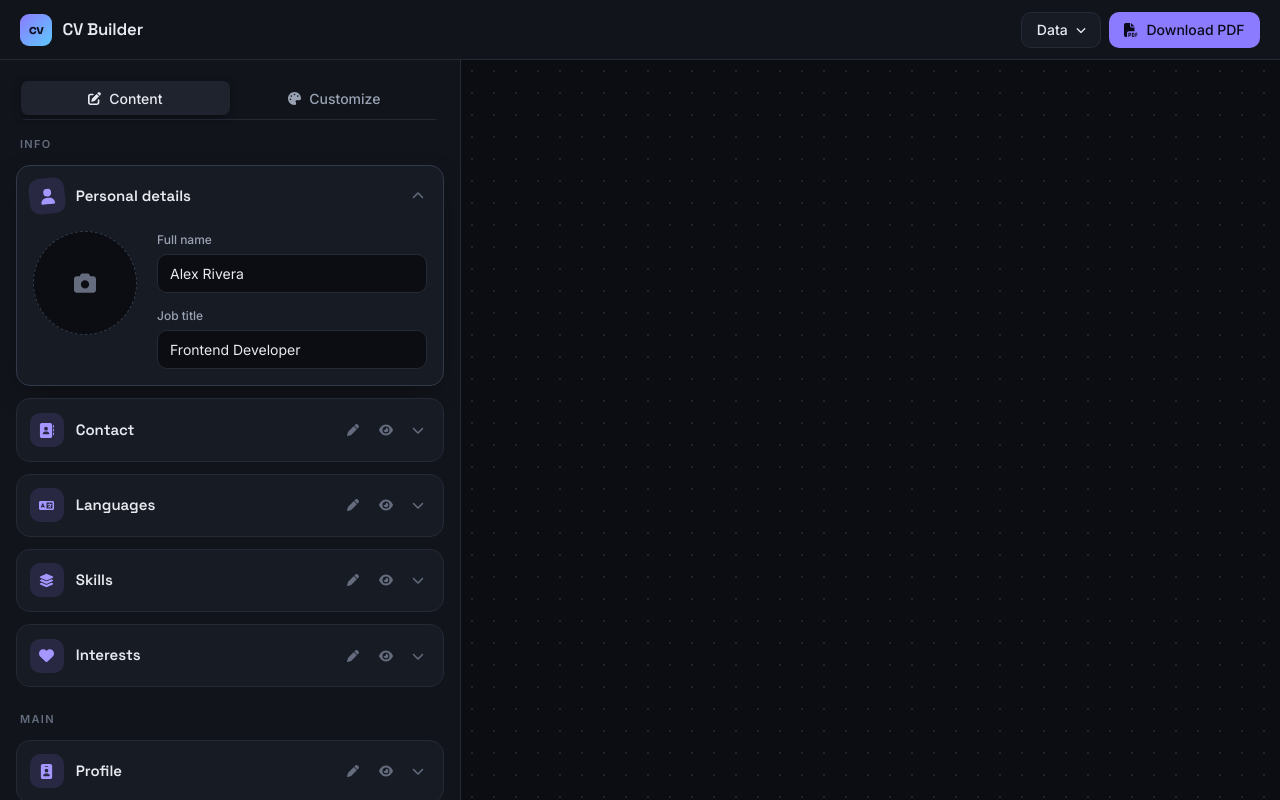
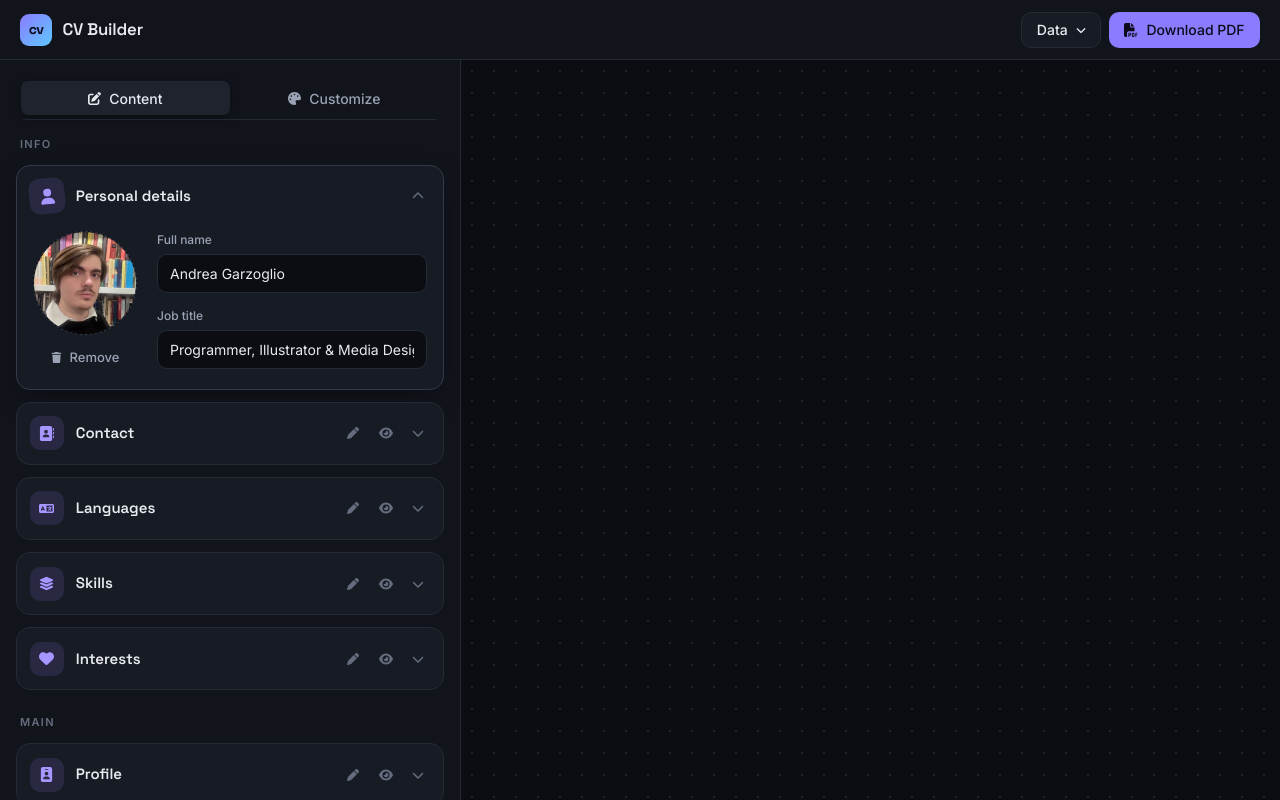
Before and after one commit to AndreaGarzoglio/cv-application, a React (Vite) app: page / in a window 1280 px wide. Built offline with nearby package versions, Linux system fonts and the light colour scheme.

Commit message:
Use my portfolio website data as the example resume

```diff
--- a/src/components/editor/DateRangeFields.jsx
+++ b/src/components/editor/DateRangeFields.jsx
@@ -1,5 +1,7 @@
 import Field from '../ui/Field.jsx'
 import Switch from '../ui/Switch.jsx'
+
+const isYearOnly = (value) => /^\d{4}$/.test(value)
 
 function DateRangeFields({ entry, onChange, currentLabel }) {
   return (
@@ -19,6 +21,9 @@ function DateRangeFields({ entry, onChange, currentLabel }) {
           onChange={(e) => onChange({ endDate: e.target.value })}
         />
       </div>
+      {[entry.startDate, entry.current ? '' : entry.endDate].some(isYearOnly) && (
+        <p className="hint">Saved with the year only. Pick a month to be more precise.</p>
+      )}
       <Switch
         label={currentLabel}
         checked={entry.current}
--- a/src/components/editor/sections/EducationSection.jsx
+++ b/src/components/editor/sections/EducationSection.jsx
@@ -24,7 +24,7 @@ function renderFields(entry, set) {
     <>
       <Field
         label="Course / degree"
-        placeholder="e.g. BSc in Computer Science"
+        placeholder="e.g. Full Stack Developer course"
         value={entry.degree}
         autoFocus={!entry.degree}
         onChange={(e) => set({ degree: e.target.value })}
@@ -32,7 +32,7 @@ function renderFields(entry, set) {
       <div className="field-row">
         <Field
           label="School"
-          placeholder="e.g. University of Milan"
+          placeholder="e.g. The Odin Project"
           value={entry.school}
           onChange={(e) => set({ school: e.target.value })}
         />
@@ -46,7 +46,7 @@ function renderFields(entry, set) {
       <DateRangeFields entry={entry} onChange={set} currentLabel="I currently study here" />
       <Field
         label="Grade"
-        placeholder="e.g. 108/110, GPA 3.8"
+        placeholder="e.g. 27/30, 81/100"
         value={entry.grade}
         onChange={(e) => set({ grade: e.target.value })}
       />
--- a/src/components/editor/sections/ExperienceSection.jsx
+++ b/src/components/editor/sections/ExperienceSection.jsx
@@ -23,7 +23,7 @@ function renderFields(entry, set) {
     <>
       <Field
         label="Job title"
-        placeholder="e.g. Frontend Developer"
+        placeholder="e.g. Concept Artist & Game Writer"
         value={entry.position}
         autoFocus={!entry.position}
         onChange={(e) => set({ position: e.target.value })}
@@ -31,13 +31,13 @@ function renderFields(entry, set) {
       <div className="field-row">
         <Field
           label="Company"
-          placeholder="e.g. Acme Studio"
+          placeholder="e.g. Mad Burger Studio"
           value={entry.company}
           onChange={(e) => set({ company: e.target.value })}
         />
         <Field
           label="Location"
-          placeholder="e.g. Milan, Italy"
+          placeholder="e.g. Genoa, Italy"
           value={entry.location}
           onChange={(e) => set({ location: e.target.value })}
         />
--- a/src/components/editor/sections/PersonalSection.jsx
+++ b/src/components/editor/sections/PersonalSection.jsx
@@ -55,13 +55,13 @@ function PersonalSection({ personal, onChange }) {
         <div className="field-stack personal__fields">
           <Field
             label="Full name"
-            placeholder="e.g. Alex Rivera"
+            placeholder="e.g. Andrea Garzoglio"
             value={personal.fullName}
             onChange={(e) => set({ fullName: e.target.value })}
           />
           <Field
             label="Job title"
-            placeholder="e.g. Frontend Developer"
+            placeholder="e.g. Concept Artist"
             value={personal.jobTitle}
             onChange={(e) => set({ jobTitle: e.target.value })}
           />
--- a/src/data/platforms.js
+++ b/src/data/platforms.js
@@ -79,7 +79,7 @@ export const PLATFORM_GROUPS = [
         href: (v) => `https://wa.me/${v.replace(/\D/g, '')}`,
       },
       telegram: { label: 'Telegram', icon: FaTelegram, placeholder: '@username', href: profile('https://t.me/') },
-      discord: { label: 'Discord', icon: FaDiscord, placeholder: 'username' },
+      discord: { label: 'Discord', icon: FaDiscord, placeholder: 'username or profile link', href: profile() },
       skype: { label: 'Skype', icon: FaSkype, placeholder: 'live:username' },
       slack: { label: 'Slack', icon: FaSlack, placeholder: 'workspace.slack.com' },
     },
--- a/src/data/sampleResume.js
+++ b/src/data/sampleResume.js
@@ -29,111 +29,182 @@ export function createEmptyResume() {
   }
 }
 
+// Example content, taken from andreagarzoglio.github.io/Website.
+// Dates with only a year ("2021") are shown as the year alone.
 export function createSampleResume() {
   return {
     personal: {
-      fullName: 'Alex Rivera',
-      jobTitle: 'Frontend Developer',
-      photo: '',
+      fullName: 'Andrea Garzoglio',
+      jobTitle: 'Programmer, Illustrator & Media Designer',
+      photo: '/sample-portrait.webp',
     },
     contacts: [
-      { id: uid(), platform: 'email', value: 'alex.rivera@email.com' },
-      { id: uid(), platform: 'phone', value: '+39 333 123 4567' },
-      { id: uid(), platform: 'location', value: 'Milan, Italy' },
-      { id: uid(), platform: 'linkedin', value: 'linkedin.com/in/alexrivera' },
-      { id: uid(), platform: 'github', value: 'github.com/alexrivera' },
-      { id: uid(), platform: 'discord', value: 'alex.dev' },
+      { id: uid(), platform: 'gmail', value: 'andrea.garzoglio@gmail.com' },
+      { id: uid(), platform: 'location', value: 'Genoa, Italy' },
+      { id: uid(), platform: 'birthday', value: '27/04/2000' },
+      { id: uid(), platform: 'license', value: 'Type B' },
+      { id: uid(), platform: 'website', value: 'andreagarzoglio.github.io/Website' },
+      { id: uid(), platform: 'linkedin', value: 'linkedin.com/in/andrea-garzoglio-522668265' },
+      { id: uid(), platform: 'github', value: 'github.com/AndreaGarzoglio' },
+      { id: uid(), platform: 'artstation', value: 'artstation.com/garuzo' },
+      { id: uid(), platform: 'instagram', value: '@garuzo_msr' },
+      { id: uid(), platform: 'discord', value: 'discord.com/users/307178729912795149' },
     ],
     languages: [
       { id: uid(), name: 'Italian', level: 5, note: '' },
-      { id: uid(), name: 'English', level: 4, note: 'IELTS 7.5' },
-      { id: uid(), name: 'Spanish', level: 2, note: '' },
+      { id: uid(), name: 'English', level: 4, note: '' },
     ],
     skillCategories: [
       {
         id: uid(),
-        name: 'Frontend',
+        name: 'Art & design',
         skills: [
-          { id: uid(), name: 'HTML & CSS', level: 5 },
-          { id: uid(), name: 'JavaScript', level: 4 },
-          { id: uid(), name: 'React', level: 4 },
+          { id: uid(), name: 'Photoshop', level: 5 },
+          { id: uid(), name: 'Procreate', level: 4 },
+          { id: uid(), name: 'Illustrator', level: 3 },
+          { id: uid(), name: 'Blender', level: 2 },
+          { id: uid(), name: 'ZBrush', level: 1 },
+          { id: uid(), name: 'UI/UX design', level: 3 },
         ],
       },
       {
         id: uid(),
-        name: 'Tools',
+        name: 'Games',
         skills: [
-          { id: uid(), name: 'Git', level: 4 },
-          { id: uid(), name: 'Vite', level: 3 },
-          { id: uid(), name: 'Figma', level: 3 },
+          { id: uid(), name: 'Concept art', level: 5 },
+          { id: uid(), name: 'Worldbuilding', level: 4 },
+          { id: uid(), name: 'Unreal Engine', level: 3 },
+          { id: uid(), name: 'Unity & C#', level: 3 },
         ],
       },
       {
         id: uid(),
-        name: 'Drawing',
+        name: 'Code',
         skills: [
-          { id: uid(), name: 'Procreate', level: 4 },
-          { id: uid(), name: 'Photoshop', level: 3 },
+          { id: uid(), name: 'HTML & CSS', level: 4 },
+          { id: uid(), name: 'JavaScript', level: 3 },
+          { id: uid(), name: 'Git & GitHub', level: 3 },
+          { id: uid(), name: 'Back end', level: 1 },
+        ],
+      },
+      {
+        id: uid(),
+        name: 'Marketing',
+        skills: [
+          { id: uid(), name: 'Social media content', level: 4 },
+          { id: uid(), name: 'Brand identity & logos', level: 3 },
+          { id: uid(), name: 'Copywriting', level: 3 },
         ],
       },
     ],
     interests: [
-      { id: uid(), name: 'Digital illustration' },
-      { id: uid(), name: 'Photography' },
-      { id: uid(), name: 'Hiking' },
-      { id: uid(), name: 'Chess' },
+      { id: uid(), name: 'Video games' },
+      { id: uid(), name: 'Dungeons & Dragons' },
+      { id: uid(), name: 'Anime & TV shows' },
+      { id: uid(), name: 'Music' },
+      { id: uid(), name: 'Building PCs' },
     ],
     profile:
-      'Frontend developer with a designer’s eye. I enjoy turning ideas into fast, accessible interfaces and I care about the small details that make a product feel polished.',
+      'Programmer, illustrator and media designer from Genoa. Ten years of drawing, sharpened into concept art at **Event Horizon School**, five years on an indie game team, a game-marketing internship and now two years of building software. Open to junior front-end, UI/UX, game concept art and media design roles, remote or in Genoa.',
     experience: [
       {
         id: uid(),
-        position: 'Junior Frontend Developer',
-        company: 'Acme Studio',
+        position: 'Concept Artist & Game Writer',
+        company: 'Mad Burger Studio · YMDIR',
         location: 'Milan, Italy',
-        startDate: '2024-03',
+        startDate: '2021',
         endDate: '',
         current: true,
         description:
-          '- Built reusable React components for the company design system\n- Improved Lighthouse performance score from 62 to 95\n- Collaborated with designers to ship three client websites',
+          '- Concept art for characters and creatures\n- Story, lore and worldbuilding\n- Logos, UI and UX design\n- Day-to-day work in **Unreal Engine** with the dev team',
         hidden: false,
       },
       {
         id: uid(),
-        position: 'Web Design Intern',
-        company: 'Pixel Factory',
-        location: 'Turin, Italy',
-        startDate: '2023-06',
-        endDate: '2023-12',
+        position: 'Freelance Illustrator',
+        company: 'Self-employed',
+        location: 'Genoa, Italy',
+        startDate: '2020',
+        endDate: '',
+        current: true,
+        description:
+          'Commissioned illustration for many clients: learning to **read a brief** and to hear what a client means, not just what they wrote.',
+        hidden: false,
+      },
+      {
+        id: uid(),
+        position: 'Artist & Media Designer',
+        company: 'Undo Studios SA · paid internship',
+        location: 'Milan, Italy',
+        startDate: '2024-06',
+        endDate: '2024-12',
         current: false,
         description:
-          '- Designed landing pages and marketing assets in Figma\n- Converted mockups into responsive HTML and CSS',
+          '- Character illustrations for the cast of the game Nemixar\n- Social posts, announcements and campaign visuals',
         hidden: false,
       },
     ],
     education: [
       {
         id: uid(),
-        degree: 'Full Stack JavaScript',
+        degree: 'Full Stack Developer course',
         school: 'The Odin Project',
-        location: 'Online',
-        startDate: '2025-01',
+        location: 'Genoa, Italy',
+        startDate: '2025-06',
         endDate: '',
         current: true,
         grade: '',
-        description: 'Project-based curriculum covering HTML, CSS, JavaScript, React and Node.js.',
+        description:
+          '- Project-based curriculum: everything I build is on GitHub\n- Front end in JavaScript, HTML and CSS',
         hidden: false,
       },
       {
         id: uid(),
-        degree: 'BSc in Computer Science',
+        degree: 'Certificate of Specialization: Concept Artist',
+        school: 'Event Horizon School',
+        location: 'Milan, Italy',
+        startDate: '2020-10',
+        endDate: '2023-12',
+        current: false,
+        grade: '27/30',
+        description:
+          '- Video-game projects worked on as a team\n- Procreate, Photoshop, Illustrator, Blender, ZBrush, Unity, Unreal Engine',
+        hidden: false,
+      },
+      {
+        id: uid(),
+        degree: 'Linguistic and Cultural Mediation',
         school: 'University of Milan',
         location: 'Milan, Italy',
-        startDate: '2020-09',
-        endDate: '2023-07',
+        startDate: '2018-09',
+        endDate: '2020-10',
         current: false,
-        grade: '108/110',
-        description: 'Thesis on accessible web interfaces.',
+        grade: '',
+        description: 'Japanese, Japanese culture and sociology of communication.',
+        hidden: false,
+      },
+      {
+        id: uid(),
+        degree: 'Manga Drawing Technique course',
+        school: 'Manga European Academy',
+        location: 'Lajatico, Italy',
+        startDate: '2017',
+        endDate: '2020',
+        current: false,
+        grade: '',
+        description: '',
+        hidden: false,
+      },
+      {
+        id: uid(),
+        degree: 'Scientific High School Diploma',
+        school: 'Liceo Scientifico Vittorino Bernini',
+        location: 'Italy',
+        startDate: '2013',
+        endDate: '2018',
+        current: false,
+        grade: '81/100',
+        description: '',
         hidden: false,
       },
     ],
```
Also changed, not shown: public/sample-portrait.webp (added).
